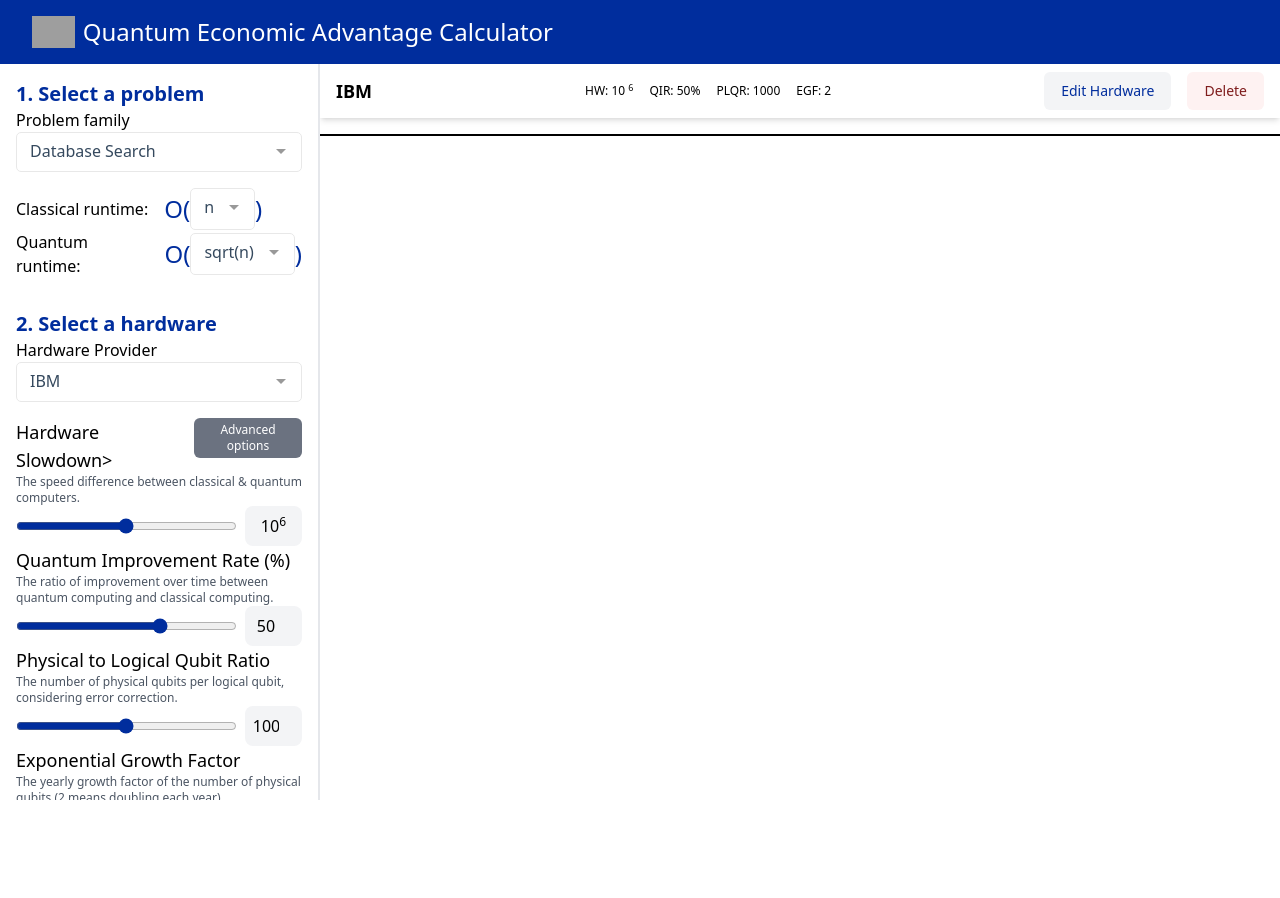
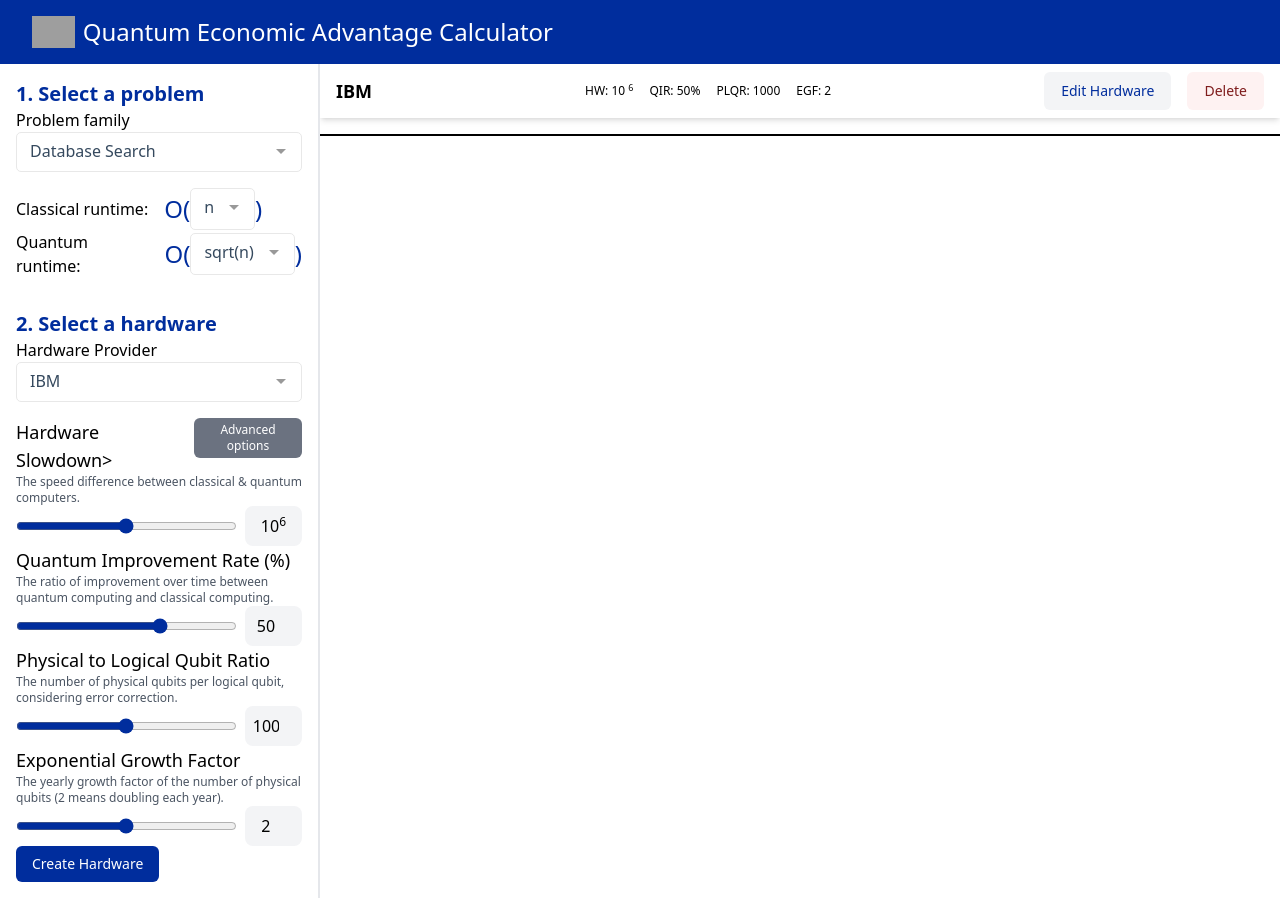
Before and after one commit to andrewlucasgs/quantum-framework, a Vue app: page / in a window 1280 px wide. Before the commit the page ends 800 px from the top, so only its background shows below. Built offline with nearby package versions, Linux system fonts and the light colour scheme; grey boxes are pictures that could not be loaded.

Commit message:
Fix overflow

```diff
--- a/src/views/Index.vue
+++ b/src/views/Index.vue
@@ -23,7 +23,7 @@ function del(hardwareIndex, hardwareString) {
 </script>
 
 <template>
-    <div class="flex flex-col h-screen w-full overflow-hidden">
+    <div class="flex flex-col h-screen w-full ">
         <div class=" bg-[#002D9D] py-4 px-8">
             <div class="mx-auto">
                 <div class="flex gap-2 items-center">
@@ -32,8 +32,8 @@ function del(hardwareIndex, hardwareString) {
                 </div>
             </div>
         </div>
-        <div class="flex flex-1 h-full">
-            <div class=" overflow-auto p-4 w-1/4 border-r-2">
+        <div class="flex flex-1 ">
+            <div class="overflow-scroll p-4 w-1/4 border-r-2">
                 <FormInputs />
             </div>
 
```
